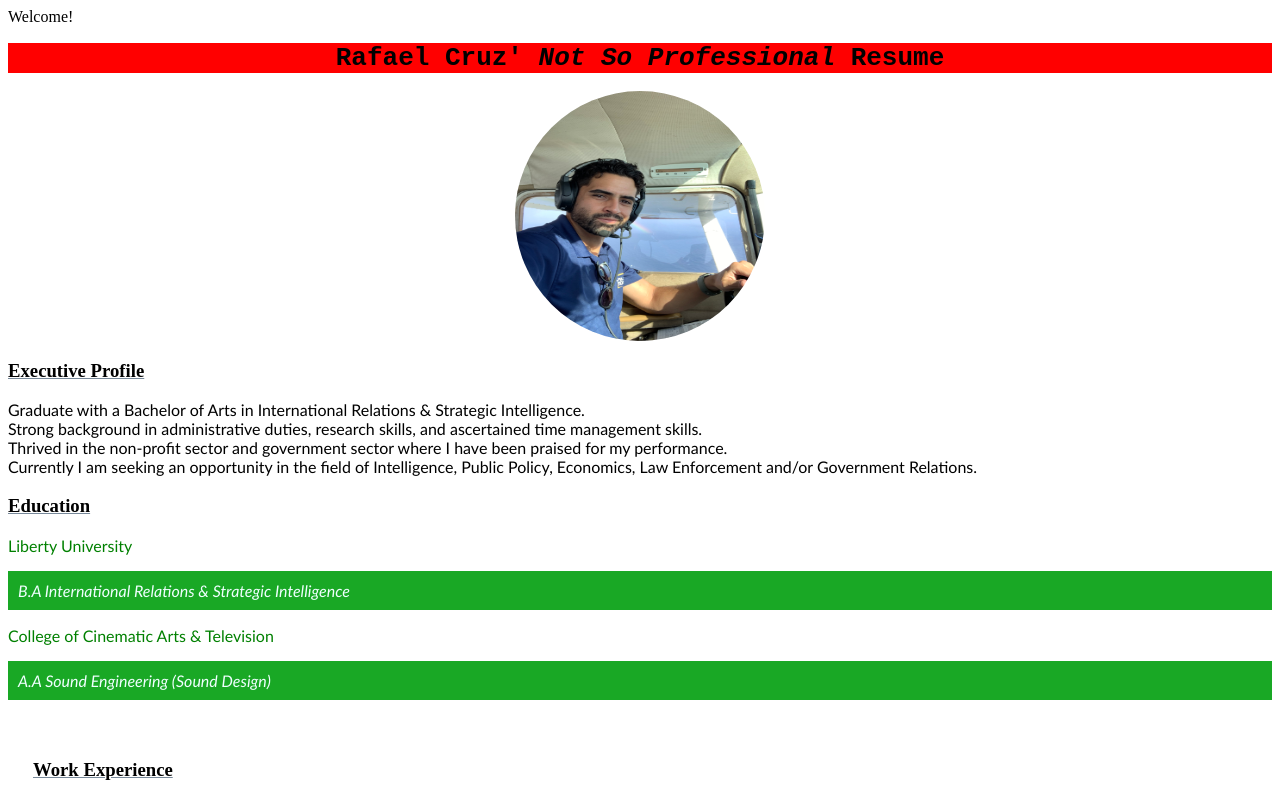
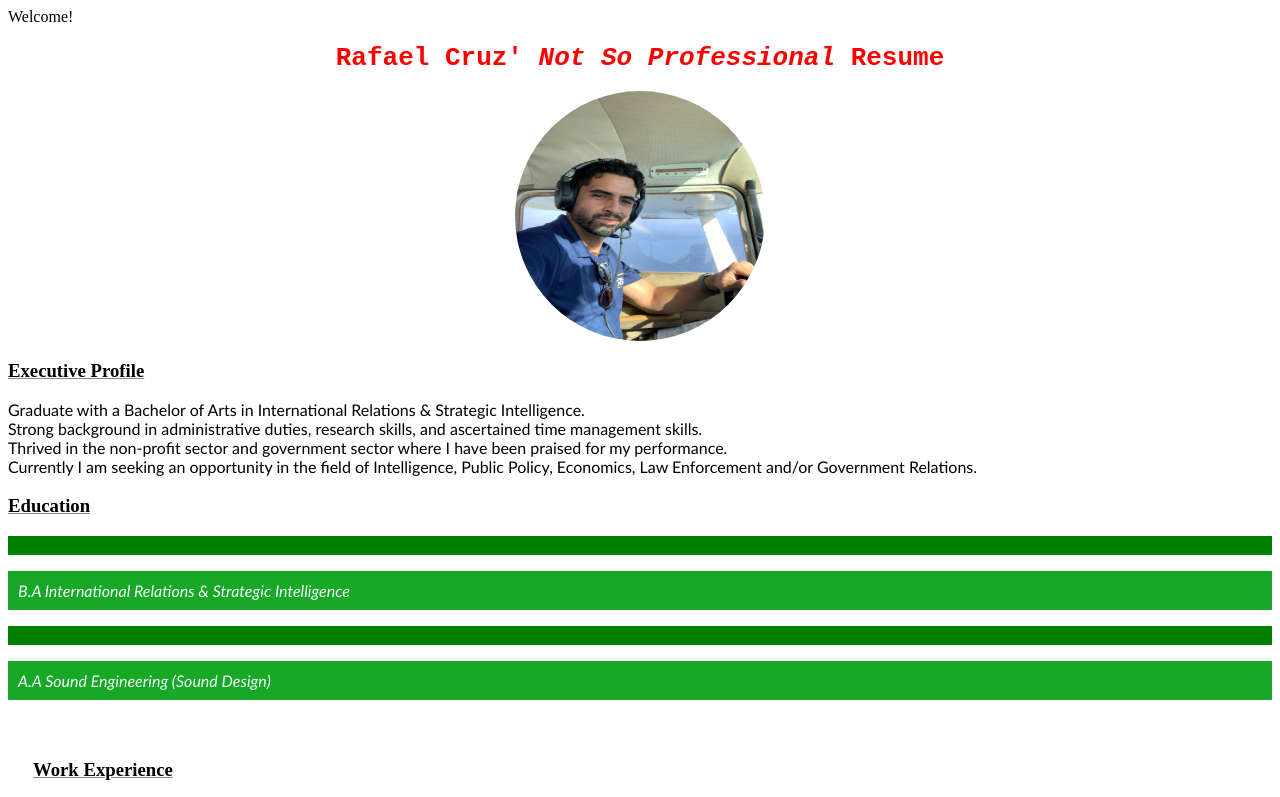
Before and after one commit to PHL-LC101-April22/js-assignment-4-html-me-something-Rafycruz23, a website: page index.html in a window 1280 px wide. Shown: the top 797 px of the page. Drawn offline with Linux system fonts and the light colour scheme.

Commit message:
added more stuff

```diff
--- a/styles.css
+++ b/styles.css
@@ -14,13 +14,14 @@ p {
 }
 
 #mainHeading {
-background-color: red;
+color: red;
 font-family: monospace;
 text-align: center;
 }
 
 .funParagraph {
 color: green;
+background-color: green;
 }
 
 #degree {
```
